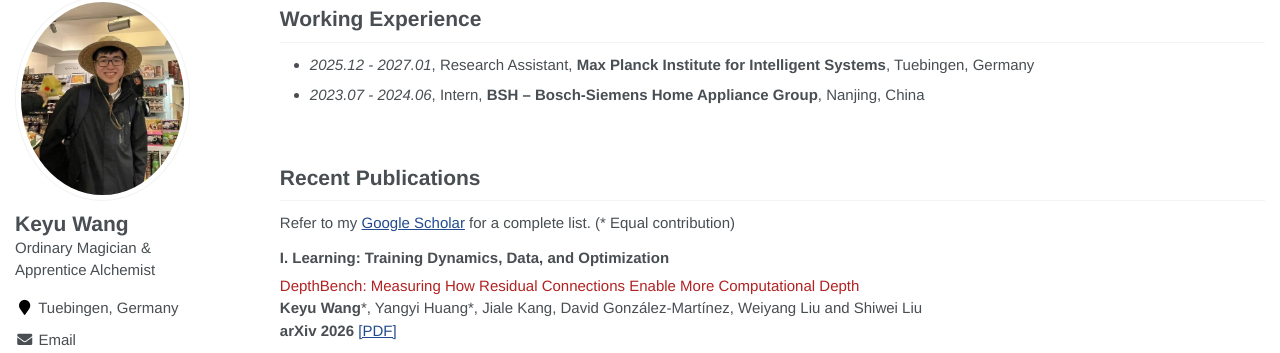
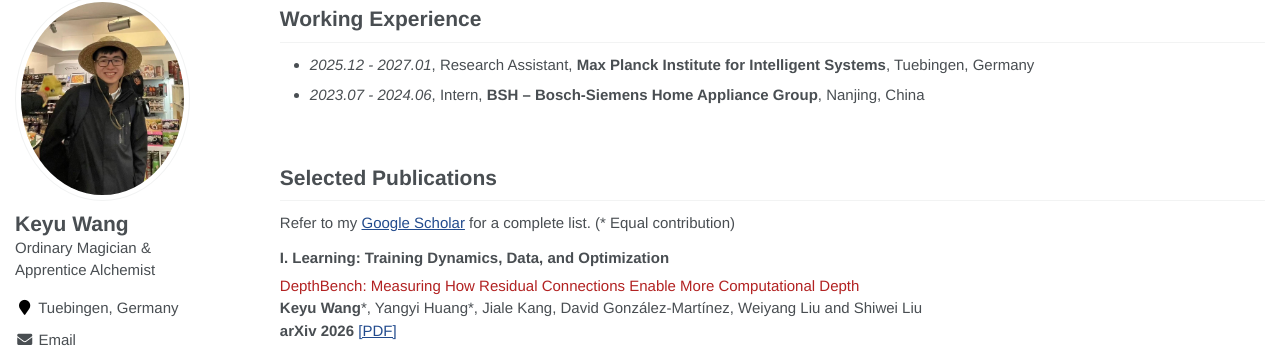
Before and after one commit to keyu-wang-2002/keyu-wang-2002.github.io, a Jekyll site: the page built from _pages/about.md, in a window 1280 px wide and 900 px high, scrolled down 478 px. Shown: the part 94-447 px from the top of the window. Built offline with Jekyll 4.4.1, drawn with Linux system fonts in a browser that asks for light colours.

Commit message:
Rename section 'Recent Publications' to 'Selected Publications'

```diff
--- a/_pages/about.md
+++ b/_pages/about.md
@@ -40,7 +40,7 @@ I am seeking PhD opportunities in 27 fall/winter and internship during 26 winter
 
 
 
-# Recent Publications
+# Selected Publications
 Refer to my [Google Scholar](https://scholar.google.com/citations?view_op=list_works&hl=zh-CN&hl=zh-CN&user=IvXDjWUAAAAJ) for a complete list.  (\* Equal contribution)
 
 
```
